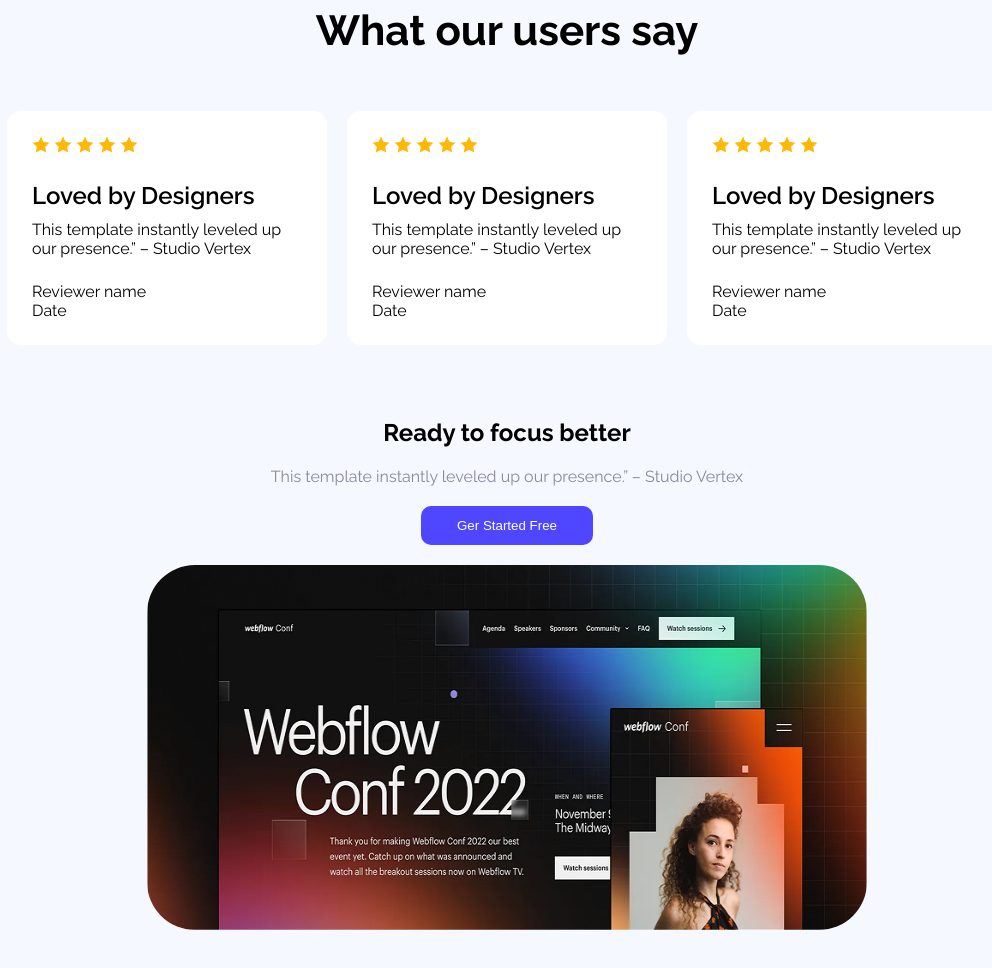
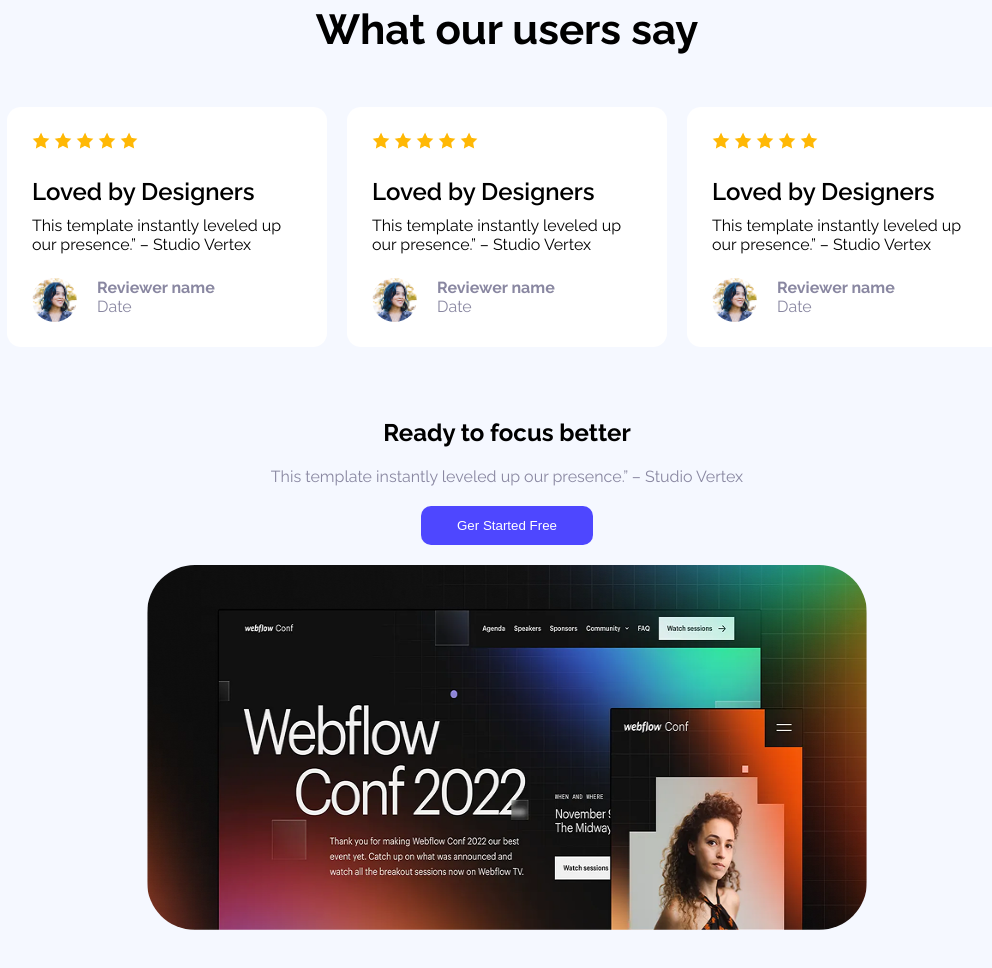
Before and after one commit to devShuvo25/B12A01-resources, a plain HTML site: page index.html in a window 1280 px wide. Shown: the part 1595-2563 px from the top of the page, without its empty margins (133-1125 px from the left). Drawn offline with Linux system fonts and the light colour scheme.

Commit message:
avatar added

```diff
--- a/index.html
+++ b/index.html
@@ -66,11 +66,13 @@
                         <h4>Loved by Designers</h4>
                         <p>This template instantly leveled up our presence.” – Studio Vertex</p>
                     </div>
-                    <div class="user-info">
-                        <div class="user-image"></div>
+                    <div class="user-info ">
+                        <div class="user-image">
+                            <img class="image-avatar" src="Assets/avatar.png" alt="Avatar">
+                        </div>
                         <div class="user-name">
-                            <p>Reviewer name</p>
-                            <p>Date</p>
+                            <p class="user-info-name" >Reviewer name</p>
+                            <p class="user-info-date">Date</p>
                         </div>
                     </div>
                 </div>
@@ -87,10 +89,12 @@
                         <p>This template instantly leveled up our presence.” – Studio Vertex</p>
                     </div>
                     <div class="user-info">
-                        <div class="user-image"></div>
+                        <div class="user-image">
+                             <img class="image-avatar" src="Assets/avatar.png" alt="Avatar">
+                        </div>
                         <div class="user-name">
-                            <p>Reviewer name</p>
-                            <p>Date</p>
+                            <p class="user-info-name" >Reviewer name</p>
+                            <p class="user-info-date">Date</p>
                         </div>
                     </div>
                 </div>
@@ -107,10 +111,12 @@
                         <p>This template instantly leveled up our presence.” – Studio Vertex</p>
                     </div>
                     <div class="user-info">
-                        <div class="user-image"></div>
+                        <div class="user-image">
+                            <img class="image-avatar" src="Assets/avatar.png" alt="Avatar">
+                        </div>
                         <div class="user-name">
-                            <p>Reviewer name</p>
-                            <p>Date</p>
+                            <p class="user-info-name" >Reviewer name</p>
+                            <p class="user-info-date">Date</p>
                         </div>
                     </div>
                 </div>
--- a/style/style.css
+++ b/style/style.css
@@ -147,6 +147,23 @@ text-align: center;
   justify-content: space-around;
   gap:24px;
 }
+.user-info{
+  display:flex;
+  justify-content: flex-start;
+  gap:20px;
+}
+.image-avatar{
+  height:100%;
+  width: 100%;
+  border-radius: 50%;
+}
+.user-info-name {
+  font-weight: bold;
+  color: var(--mini-text-color);
+}
+.user-info-date{
+  color: var(--mini-text-color);
+}
 .user-feedback-child h4{
   font-size: 24px;
   font-weight:600;
```
